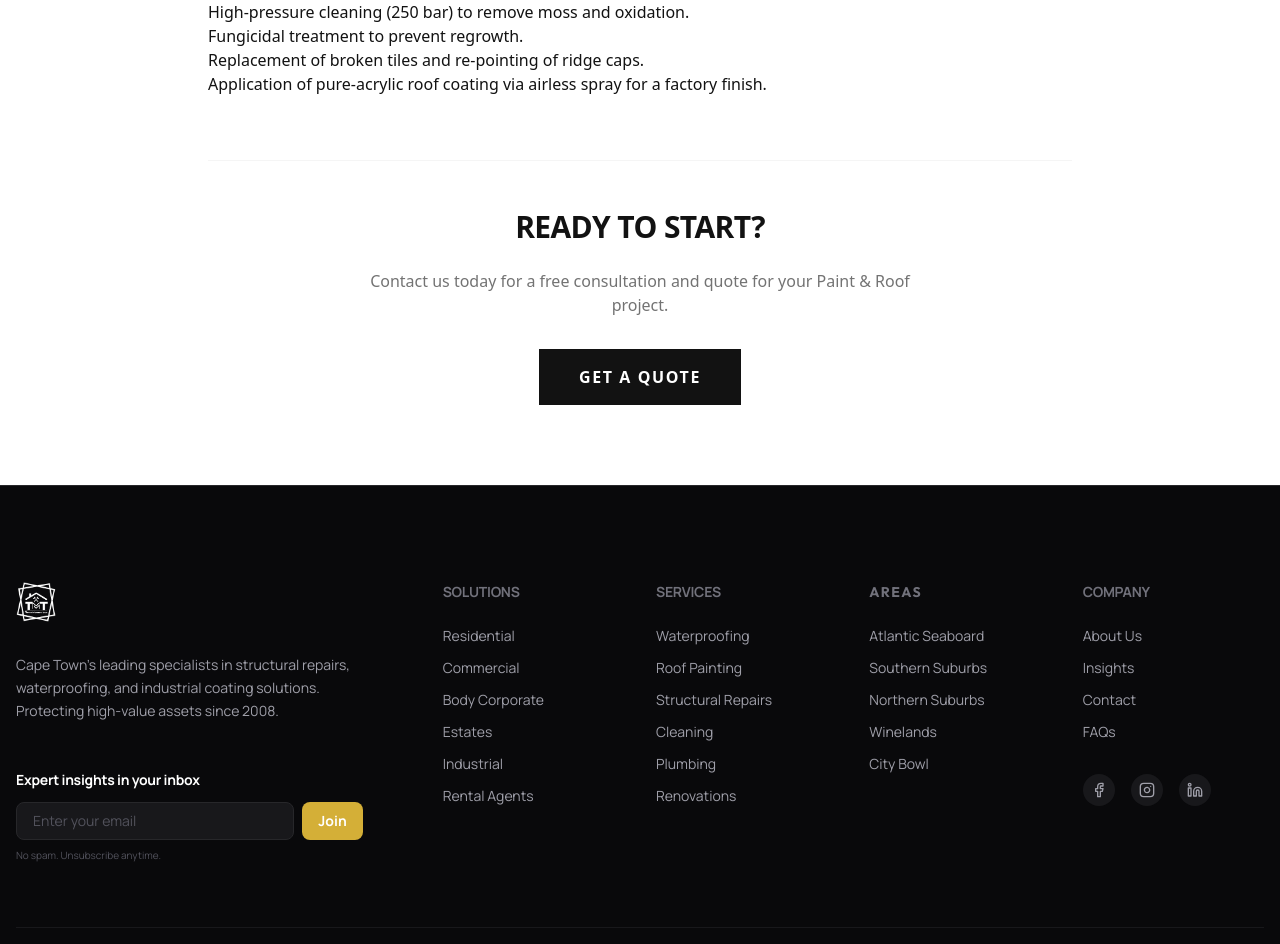
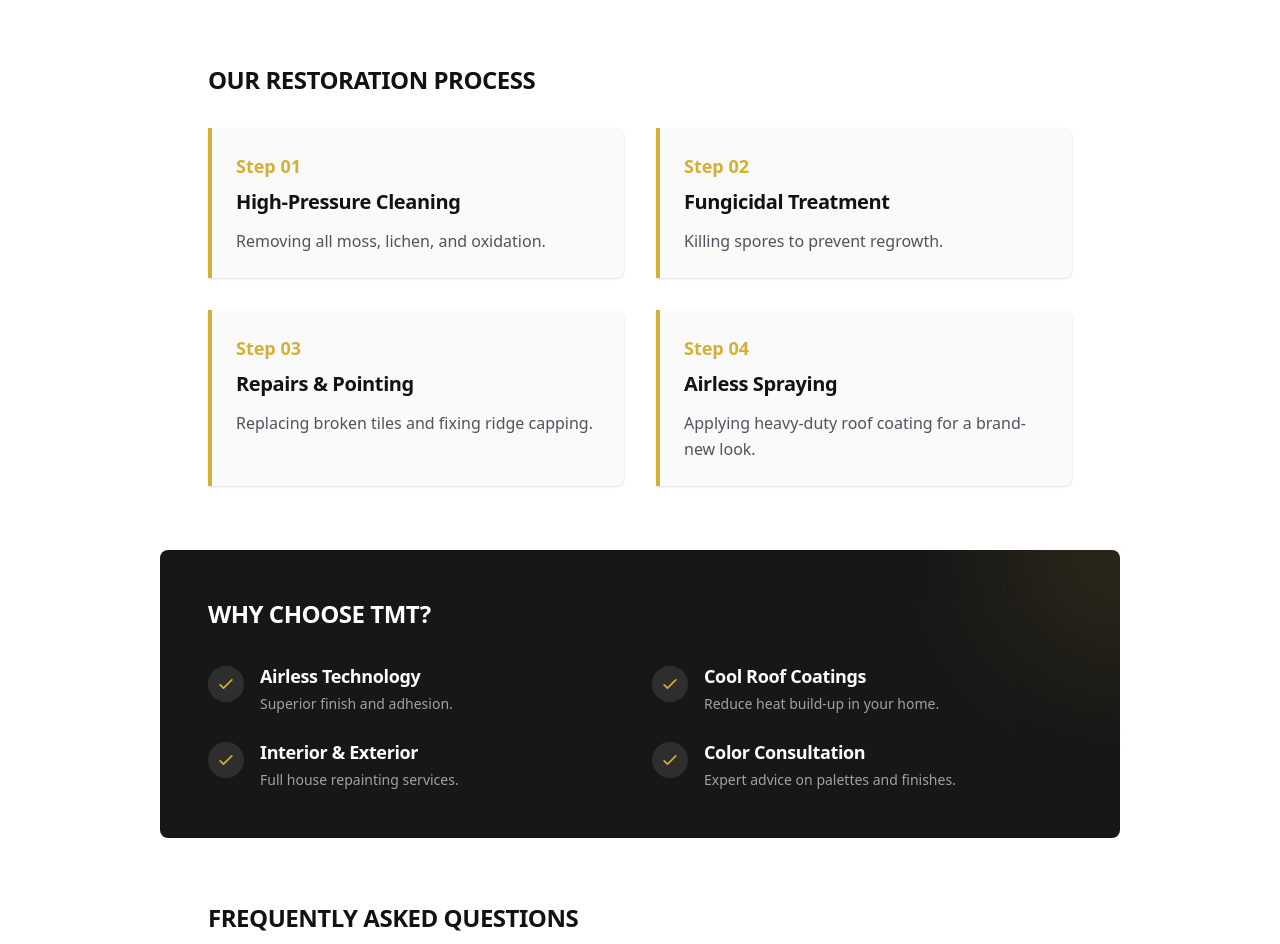
Before and after one commit to barginbuds-creator/TMTSA, a Next.js app: page /services/painting-roofing in a window 1280 px wide. Shown: the part 1688-2632 px from the top of the page. Built offline with nearby package versions, Linux system fonts and the light colour scheme.

Commit message:
feat: add service location data with structured content for various services and locations.

```diff
--- a/src/data/services.ts
+++ b/src/data/services.ts
@@ -27,23 +27,35 @@ export const SERVICE_LOCATIONS: ServiceLocation[] = [
             <p>In Cape Town, waterproofing isn't a luxury—it's a necessity. The combination of torrential winter rains and blistering summer heat causes standard sealants to crack and fail. At <strong>The Maintenance Team (TMT)</strong>, we don't just patch leaks; we engineer permanent solutions.</p>
 
             <h3>Our Waterproofing Systems</h3>
-            <p>We utilize industrial-grade materials suited for the harsh Western Cape climate:</p>
-            <ul>
-                <li><strong>Torch-on Membrane (4mm):</strong> The gold standard for flat concrete roofs and balconies. Heat-fused for a seamless, watertight bond.</li>
-                <li><strong>Acrylic & Fibre Reinforced:</strong> Ideal for parapet walls, flashings, and tiled ridging. Flexibility meets durability.</li>
-                <li><strong>Cementitious Slurries:</strong> Specialized heavy-duty waterproofing for showers, basements, and retaining walls.</li>
-            </ul>
+            <p>We utilize industrial-grade materials suited for the harsh Western Cape climate, including 4mm Torch-on membranes for flat roofs and specialized cementitious slurries for retaining walls.</p>
 
             <h3>Why Choose TMT for Waterproofing?</h3>
             <p>Leak detection is an art. Our team uses moisture mapping to identify the root cause of water ingress, ensuring we fix the problem at the source, not just the symptom. Every full waterproofing project comes with a <strong>CERTIFIED 10-YEAR GUARANTEE</strong>.</p>
-
-            <blockquote>
+             <blockquote>
                 "Water damage is progressive. A small damp spot today is a structural failure tomorrow. Protect your asset with TMT."
             </blockquote>
-
             <h3>Areas We cover in Cape Town</h3>
             <p>From the Atlantic Seaboard to the Southern Suburbs, our mobile teams are ready to deploy. We treat every home with the same rigor as an industrial site—clean, efficient, and built to last.</p>
-        `
+        `,
+        structuredData: {
+            processSteps: [
+                { title: "Moisture Mapping & Inspection", description: "We identify the exact entry point of water using thermal and moisture meters, not just guesswork." },
+                { title: "Surface Preparation", description: "All old, failing bitumen is stripped. The substrate is primed with a high-penetration bitumen primer." },
+                { title: "Torch-on Application", description: "We heat-fuse a 4mm reinforced bitumen membrane to the substrate, creating a seamless, watertight seal." },
+                { title: "Silver Coat & Flood Test", description: "A UV-reflective silver coating is applied to protect the membrane, followed by a water flood test to guarantee the seal." }
+            ],
+            features: [
+                { title: "10-Year Watertight Guarantee", description: "Peace of mind with a transferable warranty." },
+                { title: "Industrial Grade Materials", description: "We use only SABS-approved 4mm membranes." },
+                { title: "Certified Applicators", description: "Our teams are trained in correct heat-fusing techniques." },
+                { title: "Lateral Damp Specialists", description: "Expertise in complex rising and lateral damp treatments." }
+            ],
+            faqs: [
+                { question: "How long does torch-on waterproofing last?", answer: "When correctly applied and maintained with a silver coat every 2-3 years, a torch-on system can last 10-15 years." },
+                { question: "Can I tile over the waterproofing?", answer: "Yes, but it requires a specialized double-layer system with a focus on counter-flashing. Ask us for a spec sheet." },
+                { question: "Do you offer localized repairs?", answer: "Yes, for minor issues we can do patch repairs, but for older roofs (15+ years), a full replacement is often more cost-effective." }
+            ]
+        }
     },
     {
         slug: "roof-painting-durbanville",
@@ -56,20 +68,31 @@ export const SERVICE_LOCATIONS: ServiceLocation[] = [
             <h2>Restore Value to Your Durbanville Home</h2>
             <p>A faded, moss-covered roof doesn't just look bad—it degrades your property's value. Durbanville's leafy environment often leads to heavy fungal and moss buildup on tiled roofs. <strong>The Maintenance Team</strong> restores your roof to showroom condition.</p>
 
-            <h3>The TMT Restoration Process</h3>
-            <ol>
-                <li><strong>High-Pressure Cleaning:</strong> We strip away years of dirt, moss, and flaking paint using industrial 250-bar pressure washers.</li>
-                <li><strong>Fungicidal Wash:</strong> We apply a chemical treatment to kill spore roots, preventing regrowth.</li>
-                <li><strong>Repair & Seal:</strong> Broken tiles are replaced, and ridge capping is re-pointed to ensure a watertight seal.</li>
-                <li><strong>Airless Spray Painting:</strong> We apply premium pure-acrylic roof coatings using airless spray technology for a uniform, factory-finish coat that brushes can't achieve.</li>
-            </ol>
-
             <h3>Thermal Efficiency</h3>
             <p>Modern roof coatings do more than look good. They reflect UV rays, lowering the internal temperature of your home during Durbanville's hot summers. Ask us about our <strong>Heat-Reflective Cool Roof</strong> options.</p>
 
             <h3>Why Spray Painting?</h3>
             <p>Airless spraying forces paint into the pores of the tiles, creating a stronger bond and a thicker film build than traditional rolling. The result is a finish that lasts 10+ years without peeling.</p>
-        `
+        `,
+        structuredData: {
+            processSteps: [
+                { title: "High-Pressure Cleaning", description: "We strip away years of dirt, moss, and flaking paint using industrial 250-bar pressure washers." },
+                { title: "Fungicidal Wash", description: "We apply a chemical treatment to kill spore roots, preventing moss regrowth under the new paint." },
+                { title: "Repair & Waterproofing", description: "Broken tiles are replaced, ridge capping is re-pointed, and flashings are sealed before painting begins." },
+                { title: "Airless Spray Painting", description: "We apply premium pure-acrylic roof coatings using airless spray technology for a uniform, factory-finish coat." }
+            ],
+            features: [
+                { title: "Airless Spray Technology", description: "Superior coverage and bonding compared to brush/roller." },
+                { title: "Heat-Reflective Coatings", description: "Reduce internal temperatures by up to 5°C." },
+                { title: "Rust Treatment", description: "Specialized primers for metal roof sheets and fixings." },
+                { title: "Color Consulting", description: "Expert advice on modern roof color trends." }
+            ],
+            faqs: [
+                { question: "Is spray painting better than hand painting?", answer: "Yes. Airless spraying atomizes the paint, forcing it into tile pores for better adhesion and a thicker, smoother finish." },
+                { question: "How long does the paint last?", answer: "We use premium pure acrylics rated for 10-12 years in the South African sun." },
+                { question: "Will cleaning damage my ceiling?", answer: "No. We utilize specialized angles and pressure control to enforce water runs down the roof, not up into the tiles." }
+            ]
+        }
     },
     {
         slug: "structural-repairs-blouberg",
@@ -82,52 +105,73 @@ export const SERVICE_LOCATIONS: ServiceLocation[] = [
             <h2>Combating the 'Concrete Cancer' of the West Coast</h2>
             <p>Bloubergstrand offers beautiful views, but the salt-laden air is brutal on buildings. "Spalling" or concrete cancer occurs when steel reinforcing bars rust and expand, cracking the concrete from the inside out. This is a critical structural failure that requires expert intervention.</p>
 
-            <h3>Our Structural Repair Methodology</h3>
-            <p>This is not a "plaster over it" job. TMT follows a strict engineering protocol:</p>
-            <ul>
-                <li><strong>Exposure:</strong> We mechanically remove damaged concrete to expose the corroded rebar.</li>
-                <li><strong>Treatment:</strong> Rust is removed, and steel is treated with zinc-rich primers to halt corrosion.</li>
-                <li><strong>Bonding:</strong> A chemical bonding agent is applied to ensure adhesion between old and new material.</li>
-                <li><strong>Reinstatement:</strong> We use high-strength, non-shrink structural epoxies and mortars to rebuild the integrity of the column or beam.</li>
-            </ul>
-
             <h3>Crack Injection & Stitching</h3>
             <p>For non-structural cracks, we utilize epoxy injection systems that weld the masonry back together, preventing water ingress and further movement.</p>
 
             <h3>Don't Wait on Cracks</h3>
             <p>In Blouberg's corrosive environment, a small crack allows salt air to reach your rebar quickly. Early intervention saves tens of thousands in future heavy construction costs. Call TMT for a specialized structural assessment.</p>
-        `
+        `,
+        structuredData: {
+             processSteps: [
+                { title: "Exposure & Assessment", description: "We mechanically remove damaged concrete to clearly expose the full extent of the corroded rebar." },
+                { title: "Rust Treatment", description: "Steel is cleaned to a bright finish and treated with zinc-rich primers to permanently halt corrosion." },
+                { title: "Bonding Agent", description: "A structural wet-to-dry epoxy bonding agent is applied to ensure the new mortar fuses with the old concrete." },
+                { title: "Reinstatement", description: "We use high-strength, non-shrink structural mortars to rebuild the integrity of the column, beam, or balcony." }
+            ],
+            features: [
+                { title: "Engineering Standards", description: "All repairs follow strict structural engineering protocols." },
+                { title: "Sika & Abe Approved", description: "We use only industry-leading repair compounds." },
+                { title: "Spalling Specialists", description: "Deep expertise in coastal corrosion issues." },
+                { title: "Dust Control", description: "We manage the mess of chipping with strict containment protocols." }
+            ],
+             faqs: [
+                { question: "Is spalling dangerous?", answer: "Yes. Falling chunks of concrete pose a severe safety risk, and untreated spalling weakens the building's support structure." },
+                { question: "How long does a repair take?", answer: "It varies, but typically a balcony repair takes 3-5 days to allow for proper curing times between steps." },
+                { question: "Can you match the existing paint/texture?", answer: "Yes, once the structural repair is cured, we plaster and paint to blend seamlessly with the existing wall." }
+            ]
+        }
     },
     // GENERIC SERVICES (For /services main page linking)
     {
         slug: "waterproofing",
         service: "Waterproofing",
         location: "Cape Town",
-        heroImage: "/images/services/hero-waterproofing.png",
+        heroImage: "/images/services/hero-waterproofing.png", // Corrected path
         title: "Expert Waterproofing Contractors | Torch-on & Lateral Damp",
         description: "Industrial-grade waterproofing solutions. We specialize in torch-on systems for flat roofs and balconies, offering a 10-year guarantee against water ingress.",
         content: `
             <h2>Permanent Waterproofing Solutions</h2>
             <p>Water intrusion is the single biggest threat to your property's structural integrity. At <strong>The Maintenance Team</strong>, we employ advanced waterproofing systems designed to withstand the Cape's harsh winter rains and summer heat.</p>
 
-            <h3>Our Systems</h3>
-            <ul>
-                 <li><strong>Torch-on Membrane:</strong> Heat-fused bitumen layers for flat roofs and concrete slabs. Highly durable and seamless.</li>
-                 <li><strong>Cementitious Slurries:</strong> Ideal for rising damp, lateral damp, and basement tanking.</li>
-                 <li><strong>Acrylic Reinforced:</strong> Flexible waterproofing for parapets and flashings.</li>
-            </ul>
-
             <img src="/images/services/content-waterproofing.png" alt="Waterproofing Guarantee" class="rounded-lg shadow-lg my-8 w-full block" />
 
             <h3>The TMT 10-Year Guarantee</h3>
             <p>We stand by our workmanship. All full waterproofing installations come with a certified 10-year guarantee, giving you peace of mind that your asset is protected.</p>
-        `
+        `,
+         structuredData: {
+            processSteps: [
+                { title: "Moisture Mapping", description: "We identify the exact entry point of water utilizing thermal cameras." },
+                { title: "Surface Preparation", description: "Stripping old bitumen and priming the substrate for a perfect bond." },
+                { title: "Torch-on Application", description: "Heat-fusing 4mm reinforced bitumen membrane for a seamless seal." },
+                { title: "Water Testing", description: "We flood test flat roofs to verify watertightness before signing off." }
+            ],
+            features: [
+                { title: "10-Year Guarantee", description: "Fully transferable written warranty." },
+                { title: "Certified Applicators", description: "Teams trained by major manufacturers." },
+                { title: "Industrial Grade", description: "We don't use DIY-store products; only commercial specs." },
+                { title: "All Surface Types", description: "Concrete, Zinc, Tiled, and Slate roofs." }
+            ],
+            faqs: [
+                { question: "How long does torch-on waterproofing last?", answer: "10-15 years if maintained with a UV silver coat." },
+                { question: "Do you do balcony waterproofing?", answer: "Yes, we specialize in under-tile balcony waterproofing systems." }
+            ]
+        }
     },
     {
         slug: "painting-roofing",
         service: "Paint & Roof",
         location: "Cape Town",
-        heroImage: "/images/services/hero-painting.png",
+        heroImage: "/images/services/hero-painting.png", // Corrected path
         title: "Interior & Exterior Painting | Roof Restoration",
         description: "Transform your property with our premium painting and roof restoration services. Airless spraying for roofs and expert interior finishing.",
         content: `
@@ -137,14 +181,26 @@ export const SERVICE_LOCATIONS: ServiceLocation[] = [
             <img src="/images/services/content-painting.png" alt="Interior Painting" class="rounded-lg shadow-lg my-8 w-full block" />
 
             <h3>Roof Restoration Specialists</h3>
-            <p>Don't replace your roof if you don't have to. Our restoration process extends the life of your roof by 10-15 years:</p>
-            <ol>
-                <li>High-pressure cleaning (250 bar) to remove moss and oxidation.</li>
-                <li>Fungicidal treatment to prevent regrowth.</li>
-                <li>Replacement of broken tiles and re-pointing of ridge caps.</li>
-                <li>Application of pure-acrylic roof coating via airless spray for a factory finish.</li>
-            </ol>
-        `
+            <p>Don't replace your roof if you don't have to. Our restoration process extends the life of your roof by 10-15 years.</p>
+        `,
+        structuredData: {
+            processSteps: [
+                { title: "High-Pressure Cleaning", description: "Removing all moss, lichen, and oxidation." },
+                { title: "Fungicidal Treatment", description: "Killing spores to prevent regrowth." },
+                { title: "Repairs & Pointing", description: "Replacing broken tiles and fixing ridge capping." },
+                { title: "Airless Spraying", description: "Applying heavy-duty roof coating for a brand-new look." }
+            ],
+            features: [
+                { title: "Airless Technology", description: "Superior finish and adhesion." },
+                { title: "Cool Roof Coatings", description: "Reduce heat build-up in your home." },
+                { title: "Interior & Exterior", description: "Full house repainting services." },
+                { title: "Color Consultation", description: "Expert advice on palettes and finishes." }
+            ],
+            faqs: [
+                 { question: "Is spray painting better than hand painting?", answer: "Yes, for roofs it provides far better coverage and pore penetration." },
+                 { question: "How long does it take?", answer: "An average home roof takes 2-3 days to clean, repair, and paint." }
+            ]
+        }
     },
     {
         slug: "plumbing",
@@ -156,15 +212,25 @@ export const SERVICE_LOCATIONS: ServiceLocation[] = [
         content: `
             <h2>Reliable Maintenance Plumbing</h2>
             <p>From a dripping tap to a burst geyser, our plumbing division handles all general maintenance and emergency repairs. We pride ourselves on quick response times and tidy workmanship.</p>
-
-            <h3>Core Services</h3>
-            <ul>
-                <li><strong>Leak Detection:</strong> Using acoustic and thermal imaging to find hidden leaks.</li>
-                <li><strong>Geyser Installation:</strong> Repairs and replacements to SANS 10254 standards.</li>
-                <li><strong>Blocked Drains:</strong> Mechanical drain cleaning to restore flow.</li>
-                <li><strong>Sanitaryware:</strong> Installation of toilets, basins, and showers for bathroom upgrades.</li>
-            </ul>
-        `
+        `,
+        structuredData: {
+            processSteps: [
+                { title: "Leak Detection", description: "Using acoustic and thermal equipment to pinpoint hidden leaks." },
+                { title: "Assessment & Quote", description: "We provide a clear, itemized quote before starting any work." },
+                { title: "Repair & Replace", description: "Using SABS-approved parts for lasting repairs." },
+                { title: "Testing & Certification", description: "Pressure testing and issuing COC certificates where required." }
+            ],
+            features: [
+                { title: "24/7 Emergency", description: "We are available when you need us most." },
+                { title: "PIRB Registered", description: "Qualified and compliant plumbers." },
+                { title: "Geyser Wise", description: "Smart timer installation and repairs." },
+                { title: "Blocked Drains", description: "High-pressure jetting services." }
+            ],
+            faqs: [
+                { question: "Do you issue Plumbing COCs?", answer: "Yes, we can inspect and issue Certificates of Compliance for property transfers." },
+                { question: "Do you help with insurance claims?", answer: "Yes, we provide detailed reports and photos to assist with your insurance claim." }
+            ]
+        }
     },
     {
         slug: "renovations",
@@ -178,21 +244,31 @@ export const SERVICE_LOCATIONS: ServiceLocation[] = [
             <p>Renovating shouldn't be stressful. TMT offers a complete project management service for bathroom and kitchen makeovers. We coordinate all trades, so you only deal with one point of contact.</p>
 
             <img src="/images/services/content-renovation.png" alt="Bathroom Renovation" class="rounded-lg shadow-lg my-8 w-full block" />
-
-            <h3>Our Renovation Scope</h3>
-            <ul>
-                <li><strong>Demolition & Carting:</strong> Clean, safe removal of old rubble.</li>
-                <li><strong>Plumbing & Electrical:</strong> Re-routing points for new layouts.</li>
-                <li><strong>Tiling:</strong> Expert installation of porcelain, ceramic, and natural stone.</li>
-                <li><strong>Finishing:</strong> Skimming, painting, and fitting installation.</li>
-            </ul>
-        `
+        `,
+        structuredData: {
+            processSteps: [
+                { title: "Consultation & Design", description: "We meet to discuss your vision, budget, and material choices." },
+                { title: "Demolition & Prep", description: "Safe strip-out of old fixtures and carting away of rubble." },
+                { title: "Installation", description: "Plumbing, electrical, tiling, and cabinetry installation by skilled tradesmen." },
+                { title: "Snagging & Handover", description: "Final quality checks and cleaning before handover." }
+            ],
+            features: [
+                { title: "Turnkey Project Management", description: "One contact person for the whole job." },
+                { title: "Licensed Trades", description: "Qualified plumbers and electricians." },
+                { title: "Quality Finishes", description: "Expert tiling and joinery." },
+                { title: "On-Time Delivery", description: "We stick to the agreed schedule." }
+            ],
+            faqs: [
+                { question: "Do I need plans?", answer: "For internal cosmetic changes, usually no. Structural changes will require plans." },
+                { question: "How long does a bathroom renovation take?", answer: "Typically 10-14 working days, depending on the complexity." }
+            ]
+        }
     },
     {
         slug: "structural-repairs",
         service: "Structural Repairs",
         location: "Cape Town",
-        heroImage: "/images/services/hero-structural.png",
+        heroImage: "/images/services/hero-structural.png", // Corrected path
         title: "Structural Repair Experts | Spalling & Cracks",
         description: "Specialized repair of structural cracks and concrete spalling. Essential maintenance for coastal properties dealing with salt corrosion.",
         content: `
@@ -200,10 +276,25 @@ export const SERVICE_LOCATIONS: ServiceLocation[] = [
             <p>Coastal living takes a toll on buildings. 'Concrete cancer' or spalling occurs when reinforcing steel rusts and expands, cracking the concrete. If left untreated, this can compromise the building's safety.</p>
 
              <img src="/images/services/content-structural.png" alt="Structural Repairs" class="rounded-lg shadow-lg my-8 w-full block" />
-
-            <h3>Our Engineering Approach</h3>
-            <p>We use high-strength structural epoxies and mortars to reinstate damaged concrete. Our process involves cutting back to clean steel, treating rust, applying bonding agents, and re-casting the section to original strength.</p>
-        `
+        `,
+        structuredData: {
+             processSteps: [
+                { title: "Assess & Expose", description: "Exposing corroded rebar to determine the extent of damage." },
+                { title: "Treat & Prime", description: "Anti-corrosion treatment for steel and bonding primers for concrete." },
+                { title: "Repair Mortar", description: "Application of high-strength structural epoxy mortars." },
+                { title: "Finish", description: "Plastering and painting to match the existing wall." }
+            ],
+            features: [
+                { title: "Engineering Approved", description: "Methods that meet structural standards." },
+                { title: "Sika Specialists", description: "We use top-tier repair products." },
+                { title: "Spalling Experts", description: "Coastal corrosion specialists." },
+                { title: "Safety First", description: "Strict safety protocols on all sites." }
+            ],
+            faqs: [
+                 { question: "Is spalling dangerous?", answer: "Yes, it weakens the structure and falling debris is a hazard." },
+                 { question: "Can you fix cracks in my walls?", answer: "Yes, we stitch cracks to prevent them from reopening." }
+            ]
+        }
     },
     {
         slug: "paving-cleaning",
```
